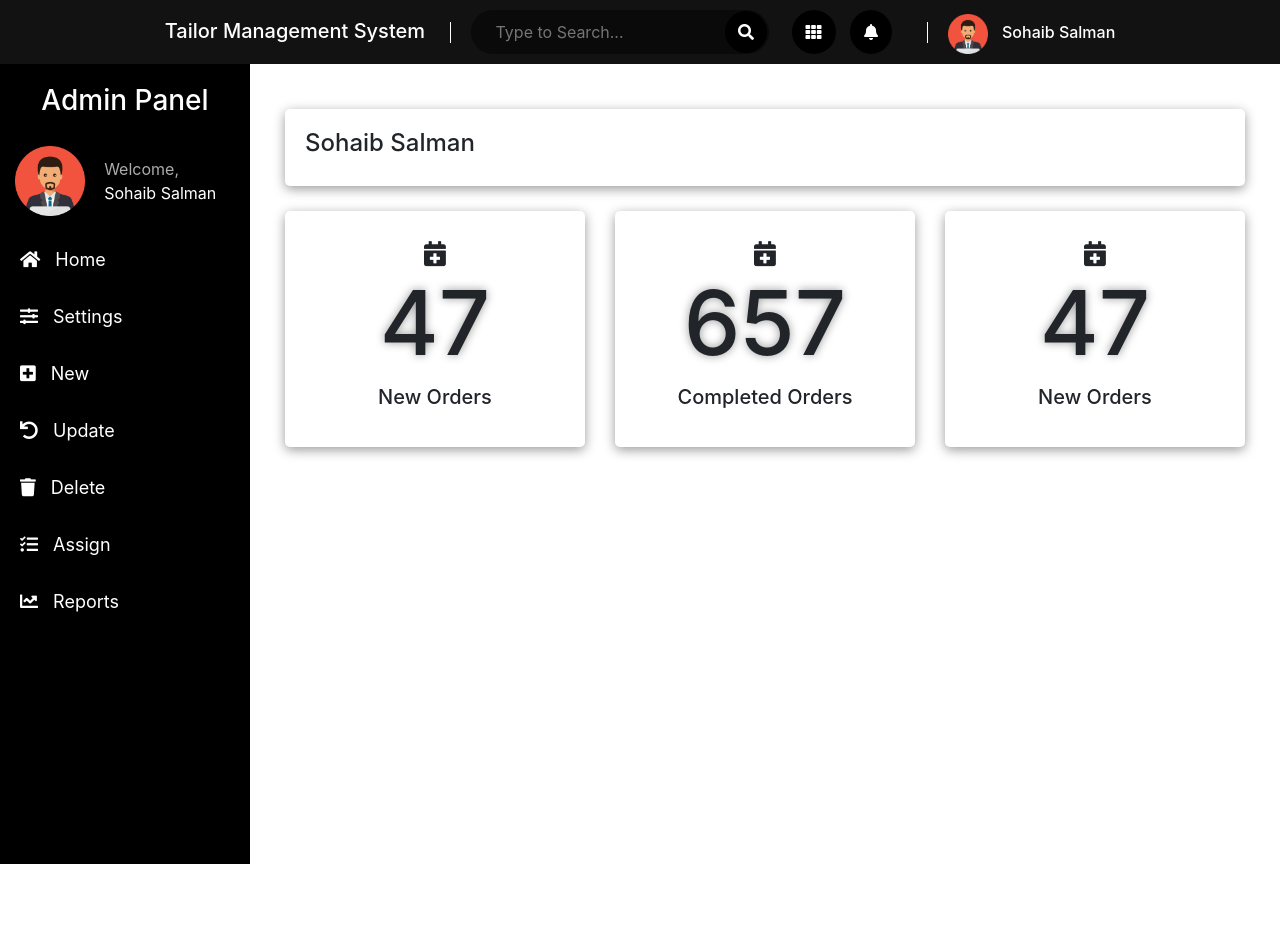
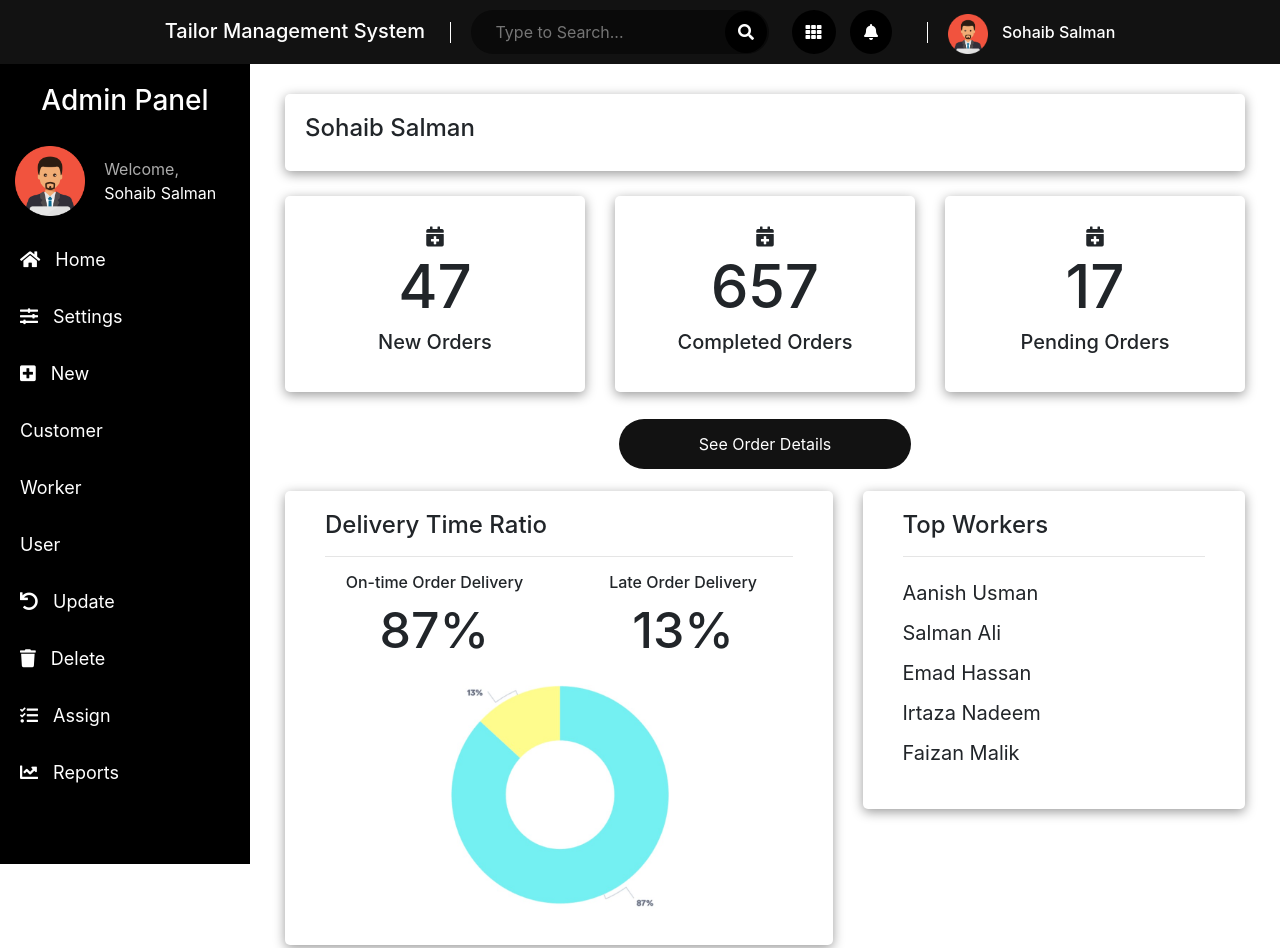
Before and after one commit to sohaibsalman/Dashboard, a plain HTML site: page index.html in a window 1280 px wide. Shown: the top 948 px of the page. Before the commit the page ends 800 px from the top, so only its background shows below. Drawn offline with Linux system fonts and the light colour scheme.

Commit message:
Dashboard Home Content

```diff
--- a/index.html
+++ b/index.html
@@ -15,7 +15,7 @@
 
 </body>
 
-<nav class="my-navbar">
+<nav class="_navbar">
     <div class="nav-logo"><a href="#">
             <h5>Tailor Management System</h5>
         </a></div>
@@ -66,8 +66,17 @@
         </header>
         <ul class="sidebar-list">
             <li><a href="#"> <i class="fas fa-home"></i> Home</a></li>
-            <li><a href="#"> <i class="fas fa-sliders-h"></i> Settings</a></li>
-            <li><a href="#"> <i class="fas fa-plus-square"></i> New</a></li>
+            <li>
+                <a href="#"> <i class="fas fa-sliders-h"></i> Settings</a>
+            </li>
+            <li style="position: relative;">
+                <a href="#"> <i class="fas fa-plus-square"></i> New</a>
+                <ul class="hover-links">
+                    <li><a href="#">Customer</a></li>
+                    <li><a href="#">Worker</a></li>
+                    <li><a href="#">User</a></li>
+                </ul>
+            </li>
             <li><a href="#"> <i class="fas fa-undo"></i> Update</a></li>
             <li><a href="#"> <i class="fas fa-trash"></i> Delete</a></li>
             <li><a href="#"> <i class="fas fa-tasks"></i> Assign</a></li>
@@ -86,6 +95,7 @@
             </div>
         </div>
         <div class="row">
+
             <div class="col-md-4">
                 <div class="_shadow orders-data">
                     <i class="fas fa-calendar-plus"></i>
@@ -93,6 +103,7 @@
                     <h5>New Orders</h5>
                 </div>
             </div>
+
             <div class="col-md-4">
                 <div class="_shadow orders-data">
                     <i class="fas fa-calendar-plus"></i>
@@ -103,11 +114,53 @@
             <div class="col-md-4">
                 <div class="_shadow orders-data">
                     <i class="fas fa-calendar-plus"></i>
-                    <h1>47</h1>
-                    <h5>New Orders</h5>
+                    <h1>17</h1>
+                    <h5>Pending Orders</h5>
+                </div>
+            </div>
+            <div class="_btn u-margin-top-large">
+                <a href="#" class="_btn-black">See Order Details</a>
+            </div>
+        </div>
+
+        <div class="row u-margin-top-tiny">
+            <div class="col-md-7">
+                <div class="_shadow time-stats">
+                    <h4>Delivery Time Ratio</h4>
+                    <hr>
+                    <div class="row">
+                        <div class="col-md-6">
+                            <h6>On-time Order Delivery</h6>
+                            <h1>87%</h1>
+                        </div>
+                        <div class="col-md-6">
+                            <h6>Late Order Delivery</h6>
+                            <h1>13%</h1>
+                        </div>
+                        <div class="chart-image">
+                            <img src="img/chart.jpg" alt="chart" class="img-fluid">
+                        </div>
+                    </div>
+                </div>
+            </div>
+            <div class="col-md-5">
+                <div class="_shadow workers-stats">
+                    <h4>Top Workers</h4>
+                    <hr>
+                    <ul>
+                        <li>Aanish Usman</li>
+                        <li>Salman Ali</li>
+                        <li>Emad Hassan</li>
+                        <li>Irtaza Nadeem</li>
+                        <li>Faizan Malik</li>
+                        <li></li>
+                    </ul>
                 </div>
             </div>
         </div>
+
+
+
     </div>
 
 
--- a/style.scss
+++ b/style.scss
@@ -11,6 +11,11 @@ body
 {
     font-family: 'Roboto', sans-serif;
     width: 100%;
+}
+
+ul li
+{
+    list-style: none;
 }
 
 
@@ -86,15 +91,15 @@ body
     }
 
 }
-
-
-.my-navbar
+._navbar
 {
     position: sticky;
     top: 0;
     background-color: $color-gray-1;
+    opacity: 100%;
     padding: 10px;
     text-align: center;
+    z-index: 100;
     a
     {
         &:hover
@@ -224,7 +229,7 @@ body
 
 .user-data
 {
-
+    margin-top: 10px;
 }
 
 .orders-data
@@ -233,11 +238,77 @@ body
     text-align: center;
     i
     {
-        font-size: 25px;
+        font-size: 20px;
     }
     h1
     {
-        font-size: 90px;
-        text-shadow: 0 0 10px rgba(black, .4);
+        font-size: 60px;
     }
 }
+
+._btn
+{
+    text-align: center;
+    display: block;
+    width: 100%;
+    a
+    {
+        color: white;
+        padding: 15px 80px;
+        border-radius: 500px;
+        transition: all .3s;
+        &:hover
+        {
+            text-decoration: none;
+        }
+    }
+}
+
+._btn-black
+{
+    background-color: $color-gray-1;
+    &:hover
+    {
+        color: white;
+        background-color: $color-gray-2;
+    }
+}
+
+
+.workers-stats
+{
+    font-size: 20px;
+    line-height: 40px;
+    padding: 20px 40px;
+}
+
+.time-stats
+{
+    padding: 20px 40px;
+    text-align: center;
+    h4
+    {
+        text-align: left;
+    }
+    h1
+    {
+        font-size: 50px;
+    }
+    .chart-image
+    {
+        margin: 0 auto;
+        img {
+            width: 250px;
+        }
+    }
+}
+
+
+
+
+
+.u-margin-top-huge {margin-top: 50px;}
+.u-margin-top-large {margin-top: 40px;}
+.u-margin-top-medium {margin-top: 30px;}
+.u-margin-top-small {margin-top: 20px;}
+.u-margin-top-tiny {margin-top: 10px;}
```
Also changed, not shown: css/style.css, img/chart.jpg (added), 1 other file.
